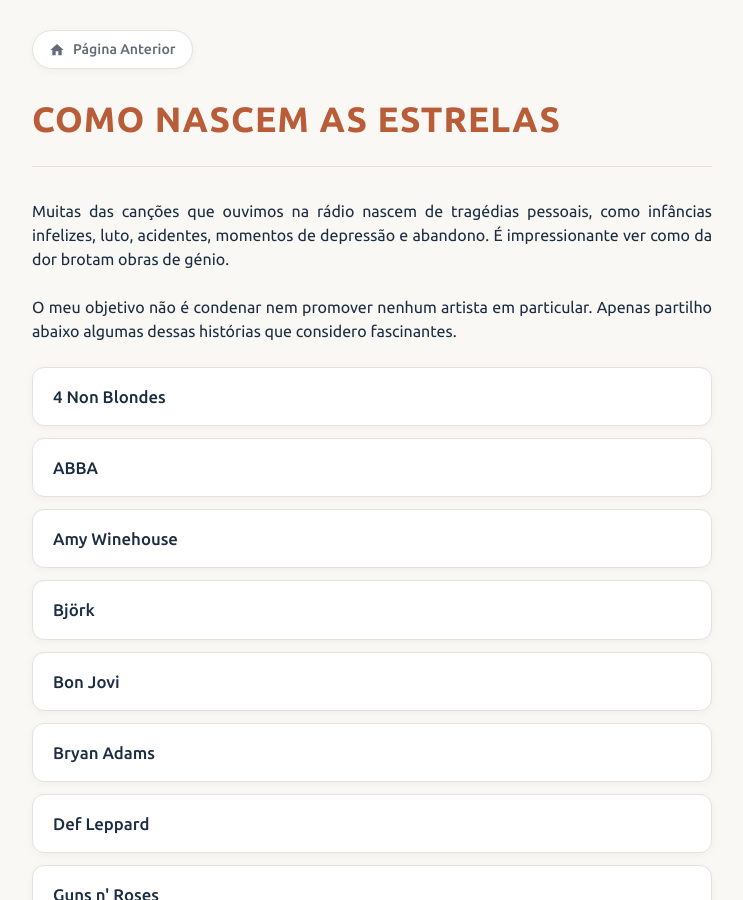
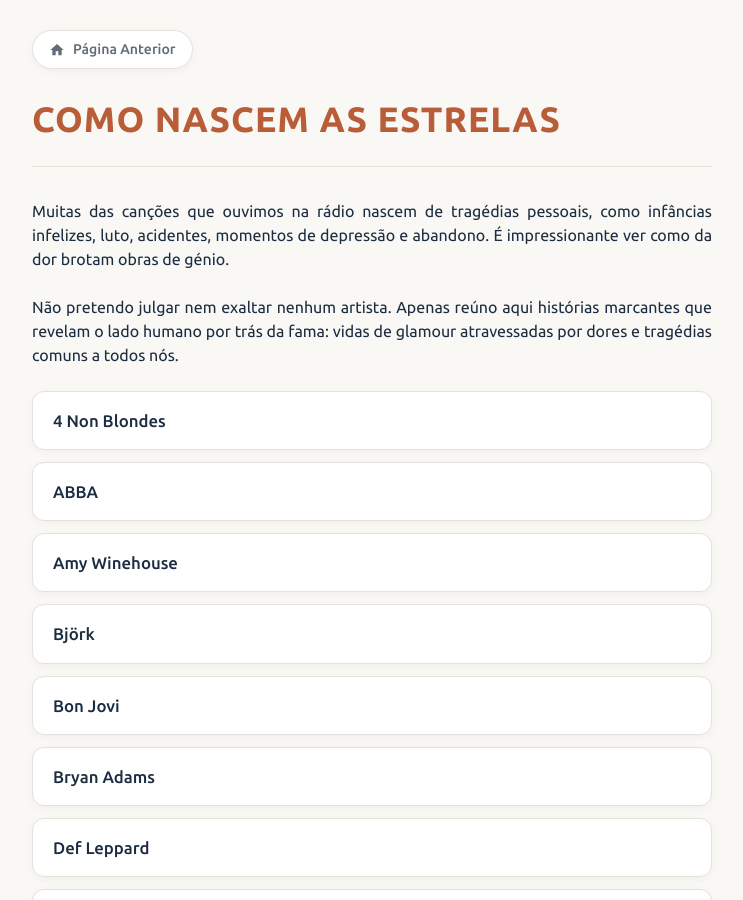
Before and after one commit to joaquim-capitao/musica, a Jekyll site: the page artistas/index.html, which Jekyll copies as it is, in a window 1280 px wide and 900 px high. Shown: the whole window, without its empty margins (268-1011 px from the left). Built offline with Jekyll 4.4.1, drawn with Linux system fonts in a browser that asks for light colours.

Commit message:
Update index.html

```diff
--- a/artistas/index.html
+++ b/artistas/index.html
@@ -233,37 +233,30 @@
 
 	<p style="text-align: justify;">Muitas das canções que ouvimos na rádio nascem de tragédias pessoais, como infâncias infelizes, luto, acidentes, momentos de depressão e abandono. É impressionante ver como da dor brotam obras de génio.</p>
 	<br>
-	<p style="text-align: justify;">O meu objetivo não é condenar nem promover nenhum artista em particular. Apenas partilho abaixo algumas dessas histórias que considero fascinantes.</p>
+	<p style="text-align: justify;">Não pretendo julgar nem exaltar nenhum artista. Apenas reúno aqui histórias marcantes que revelam o lado humano por trás da fama: vidas de glamour atravessadas por dores e tragédias comuns a todos nós.</p>
 	<br>
 
     <ul class="chronicles-list" id="chronicles-list">
       <li><a href="https://joaquim-capitao.github.io/musica/artistas/4-non-blondes"><span class="title">4 Non Blondes</span></a></li>
-
       <li><a href="https://joaquim-capitao.github.io/musica/artistas/abba"><span class="title">ABBA</span></a></li>
       <li><a href="https://joaquim-capitao.github.io/musica/artistas/amy-winehouse"><span class="title">Amy Winehouse</span></a></li>
       <li><a href="https://joaquim-capitao.github.io/musica/artistas/bjork"><span class="title">Björk</span></a></li>
-
       <li><a href="https://joaquim-capitao.github.io/musica/artistas/bon-jovi"><span class="title">Bon Jovi</span></a></li>
       <li><a href="https://joaquim-capitao.github.io/musica/artistas/bryan-adams"><span class="title">Bryan Adams</span></a></li>
       <li><a href="https://joaquim-capitao.github.io/musica/artistas/def-leppard"><span class="title">Def Leppard</span></a></li>
 	  <li><a href="https://joaquim-capitao.github.io/musica/artistas/guns-and-roses"><span class="title">Guns n' Roses</span></a></li>
       <li><a href="https://joaquim-capitao.github.io/musica/artistas/joe-satriani"><span class="title">Joe Satriani</span></a></li>
       <li><a href="https://joaquim-capitao.github.io/musica/artistas/laura-branigan"><span class="title">Laura Branigan</span></a></li>
-
-
       <li><a href="https://joaquim-capitao.github.io/musica/artistas/madonna"><span class="title">Madonna</span></a></li>
-
       <li><a href="https://joaquim-capitao.github.io/musica/artistas/metallica"><span class="title">Metallica</span></a></li>
       <li><a href="https://joaquim-capitao.github.io/musica/artistas/michael-jackson"><span class="title">Michael Jackson</span></a></li>
       <li><a href="https://joaquim-capitao.github.io/musica/artistas/nirvana"><span class="title">Nirvana</span></a></li>
-
-     <li><a href="https://joaquim-capitao.github.io/musica/artistas/phil-collins"><span class="title">Phil Collins</span></a></li>
-
+      <li><a href="https://joaquim-capitao.github.io/musica/artistas/phil-collins"><span class="title">Phil Collins</span></a></li>
       <li><a href="https://joaquim-capitao.github.io/musica/artistas/pink-floyd"><span class="title">Pink Floyd</span></a></li>
       <li><a href="https://joaquim-capitao.github.io/musica/artistas/prince"><span class="title">Prince</span></a></li>
       <li><a href="https://joaquim-capitao.github.io/musica/artistas/queen"><span class="title">Queen</span></a></li>
-
       <li><a href="https://joaquim-capitao.github.io/musica/artistas/scorpions"><span class="title">Scorpions</span></a></li>
+      <li><a href="https://joaquim-capitao.github.io/musica/artistas/selena-quintanilla"><span class="title">Selena Quintanilla</span></a></li>
       <li><a href="https://joaquim-capitao.github.io/musica/artistas/the-beatles"><span class="title">The Beatles</span></a></li>
       <li><a href="https://joaquim-capitao.github.io/musica/artistas/u2"><span class="title">U2</span></a></li>
       <li><a href="https://joaquim-capitao.github.io/musica/artistas/whitney-houston"><span class="title">Whitney Houston</span></a></li>
```
